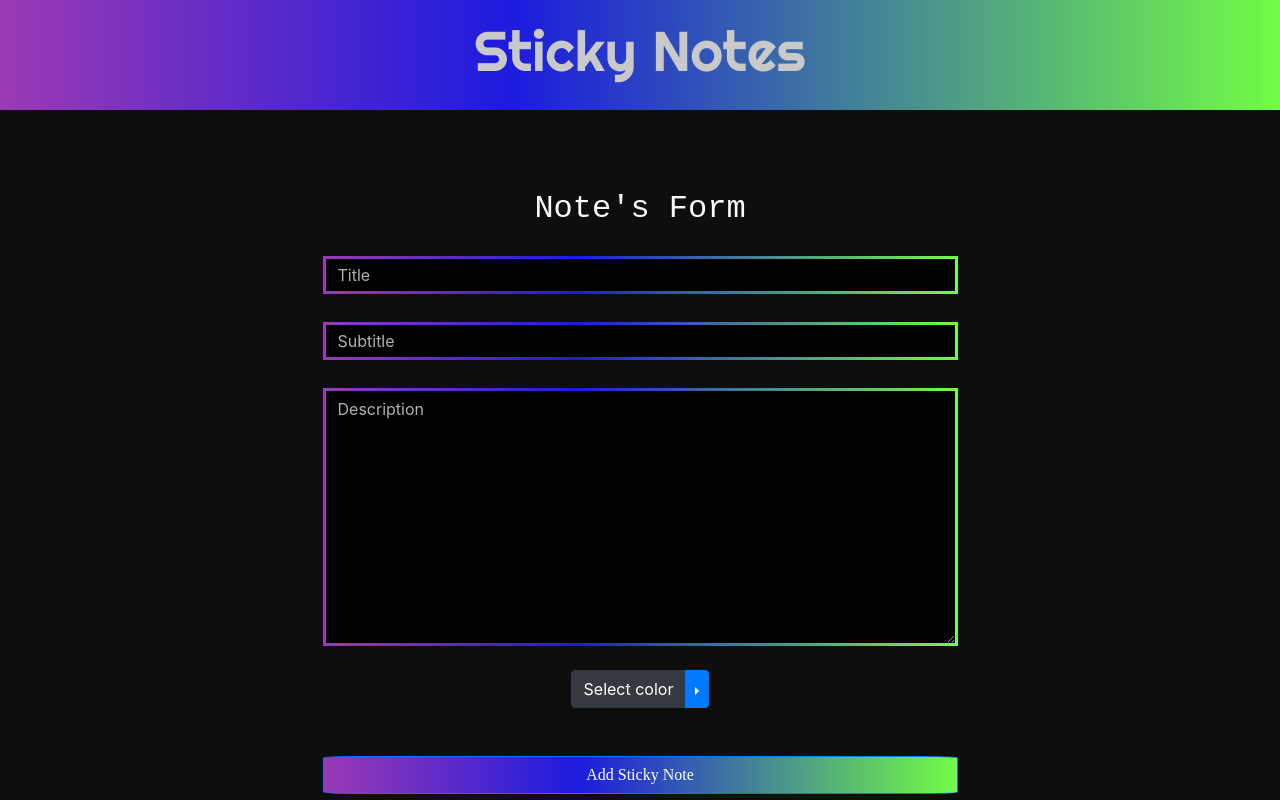
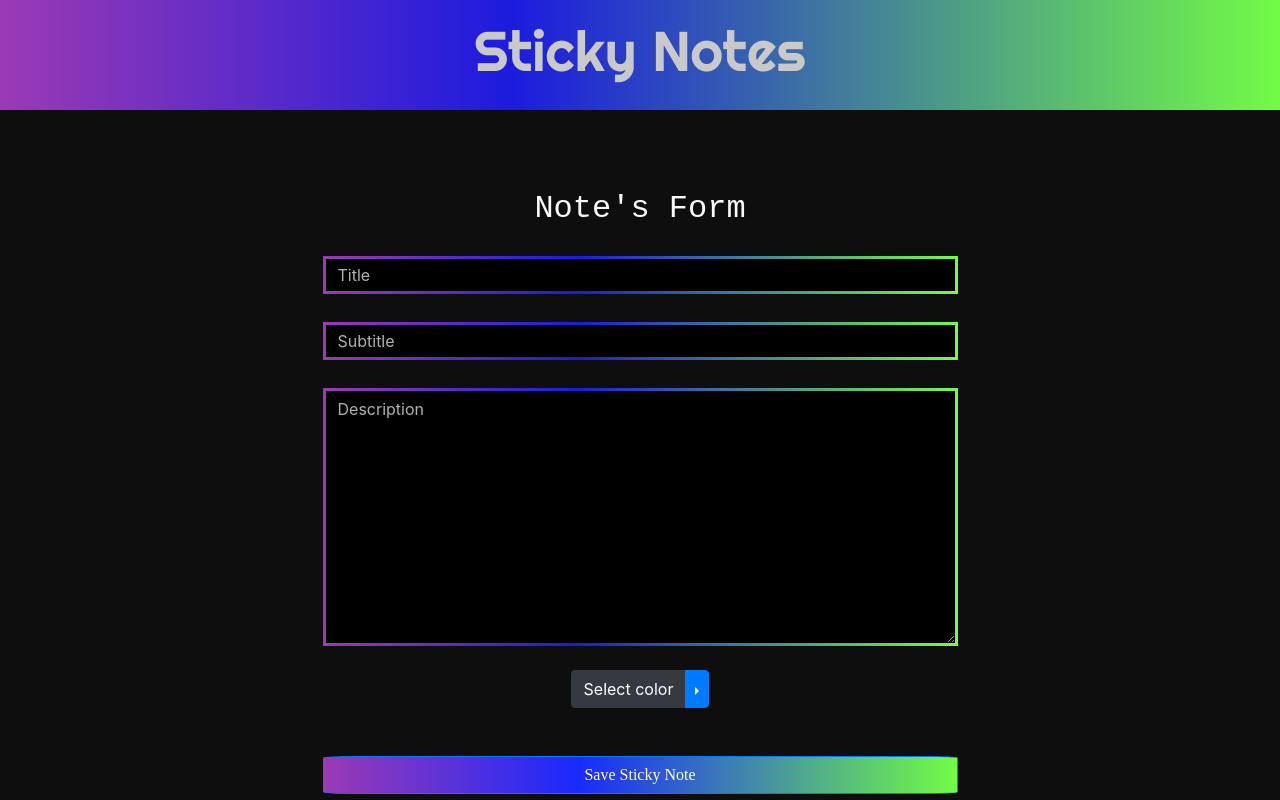
Before and after one commit to sfahadh/Sticky-Notes, an Angular app: page /note in a window 1280 px wide. Built offline with nearby package versions, Linux system fonts and the light colour scheme; a web font is replaced by a local one.

Commit message:
imported router in form component to navigate back to home after clicking form button

```diff
--- a/src/app/components/form/form/form.component.css
+++ b/src/app/components/form/form/form.component.css
@@ -6,13 +6,7 @@ h2 {
   margin-top: 80px;
 }
 
-.btn {
-  background: linear-gradient(
-    90deg,
-    rgba(155, 58, 180, 1) 0%,
-    rgba(30, 29, 253, 0.8701855742296919) 40%,
-    rgba(114, 252, 69, 1) 100%
-  );
+.formBtn {
   color: white;
   font-family: "Castoro", serif;
   border-radius: 5%;
--- a/src/app/components/form/form/form.component.html
+++ b/src/app/components/form/form/form.component.html
@@ -6,7 +6,7 @@
 
     <div class="row justify-content-center mt-5">
         <div class="col-md-7 col-11">
-            <button class="btn btn-block btn-primary">Add Sticky Note</button>
+            <button class="btn btn-block btn-primary formBtn" (click)="save()">Save Sticky Note</button>
         </div>
     </div>
 </form>
--- a/src/app/components/form/form/form.component.ts
+++ b/src/app/components/form/form/form.component.ts
@@ -1,4 +1,5 @@
 import { Component, OnInit } from '@angular/core';
+import { Router } from '@angular/router';
 
 @Component({
   selector: 'app-form',
@@ -7,6 +8,10 @@ import { Component, OnInit } from '@angular/core';
 })
 
 export class FormComponent implements OnInit {
-  constructor() { }
+  constructor(private Router: Router) { }
   ngOnInit(): void { }
+
+  save() {
+    this.Router.navigate(['']);
+  }
 }
--- a/src/app/components/navbar/navbar.component.css
+++ b/src/app/components/navbar/navbar.component.css
@@ -1,11 +1,5 @@
 .navbar {
   height: 110px;
-  background: linear-gradient(
-    90deg,
-    rgba(155, 58, 180, 1) 0%,
-    rgba(30, 29, 253, 0.8701855742296919) 40%,
-    rgba(114, 252, 69, 1) 100%
-  );
 }
 
 h1 {
--- a/src/styles.css
+++ b/src/styles.css
@@ -2,3 +2,13 @@
 body {
   background-color: rgb(14, 14, 14) !important;
 }
+
+.formBtn,
+.navbar {
+  background: linear-gradient(
+    90deg,
+    rgba(155, 58, 180, 1) 0%,
+    rgba(30, 29, 253, 0.8701855742296919) 40%,
+    rgba(114, 252, 69, 1) 100%
+  );
+}
```
